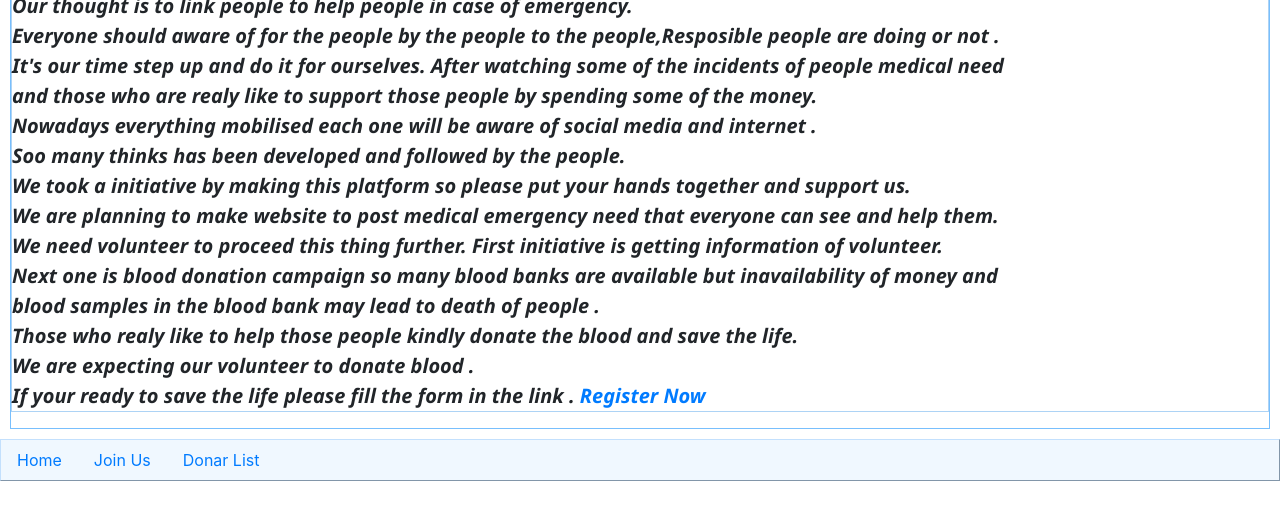
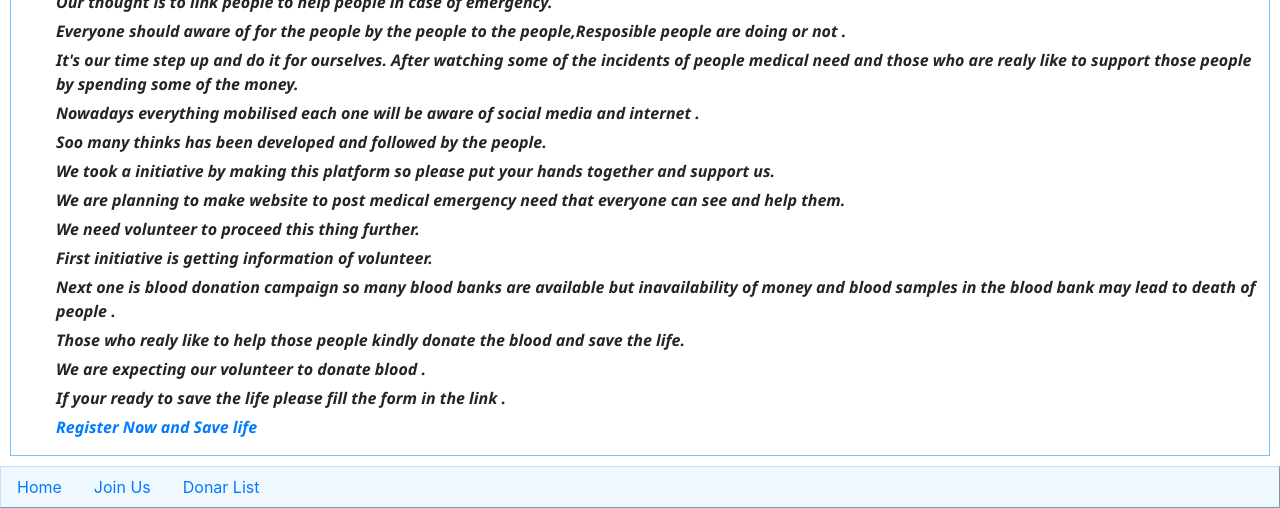
Before and after one commit to feelofraj/lifeSaver, a website: page index.html in a window 1280 px wide. Shown: the part 668-1176 px from the top of the page. Before the commit the page ends 1149 px from the top, so only its background shows below. Drawn offline with nearby package versions, Linux system fonts and the light colour scheme; some packages are replaced by stand-ins of ours.

Commit message:
Home page content

```diff
--- a/css/custom.css
+++ b/css/custom.css
@@ -84,11 +84,20 @@ opacity: 2;
 {
 border: 1px groove rgb(120, 191, 253);
 font-size: 60px;
+font-variant-caps: all-petite-caps;
+}
+.home ul li
+{
+    list-style: none;
+    font-size: medium;
+font-variant-caps: titling-caps;
+margin: 5px;
 }
 .home article p
 {
-border: 1px groove rgb(173, 211, 245);
-font-size: 20px;
+
+font-size: medium;
+font-variant-caps: titling-caps;
 
 }
 .pagination li
--- a/view/home.html
+++ b/view/home.html
@@ -31,18 +31,28 @@
     </a>
 </div>
 <article>
-    <h2>Welcome you to save a life</h2>
-<p>Our thought is to link people to  help people in case of emergency. <br>
-    Everyone should aware of for the people by the people to the people,Resposible people are doing or not .<br>It's our time step up and do it for ourselves.
-After watching some of the incidents of people medical need<br> and those who are realy like to support those people by spending some of
-the money.<br>
-Nowadays everything mobilised each one will be aware of social media and internet .<br>Soo many thinks has been developed and followed by the people.
-<br>We took a initiative by making this platform so please put your hands together and support us.<br>
-We are planning to make website to post medical emergency need that everyone can see and help them.<br> We need volunteer to proceed this thing further.
-First initiative is getting information of volunteer.<br>Next one is blood donation campaign so many blood banks are available but inavailability of money and<br> blood
-samples in the blood bank may lead to death of people .<br>Those who realy like to help those people kindly donate the blood and save the life.<br>
-We are  expecting our volunteer to donate blood .<br>
-If your ready to save the life please fill the form in the link . <a ui-sref="register">Register Now</a></p>
+    <h2>Welcome's you to save a life</h2>
+    <ul>
+        <li>Our thought is to link people to  help people in case of emergency. </li>
+        <li>Everyone should aware of for the people by the people to the people,Resposible people are doing or not .</li>
+        <li>It's our time step up and do it for ourselves.
+                After watching some of the incidents of people medical need and those who are realy like to support those people by spending some of
+                the money.</li>
+        <li>Nowadays everything mobilised each one will be aware of social media and internet .</li>
+        <li>Soo many thinks has been developed and followed by the people.
+                </li>
+        <li>We took a initiative by making this platform so please put your hands together and support us.</li>
+        <li>We are planning to make website to post medical emergency need that everyone can see and help them.</li>
+        <li>We need volunteer to proceed this thing further.</li>
+        <li>First initiative is getting information of volunteer.</li>
+        <li>Next one is blood donation campaign so many blood banks are available but inavailability of money and blood
+            samples in the blood bank may lead to death of people .</li>
+        <li>Those who realy like to help those people kindly donate the blood and save the life.</li>
+        <li>We are  expecting our volunteer to donate blood .</li>
+        <li>If your ready to save the life please fill the form in the link .</li>
+        <li><a ui-sref="register">Register Now and Save life</a></li>
+    </ul>
+
 
 </article>
 </div>
```
